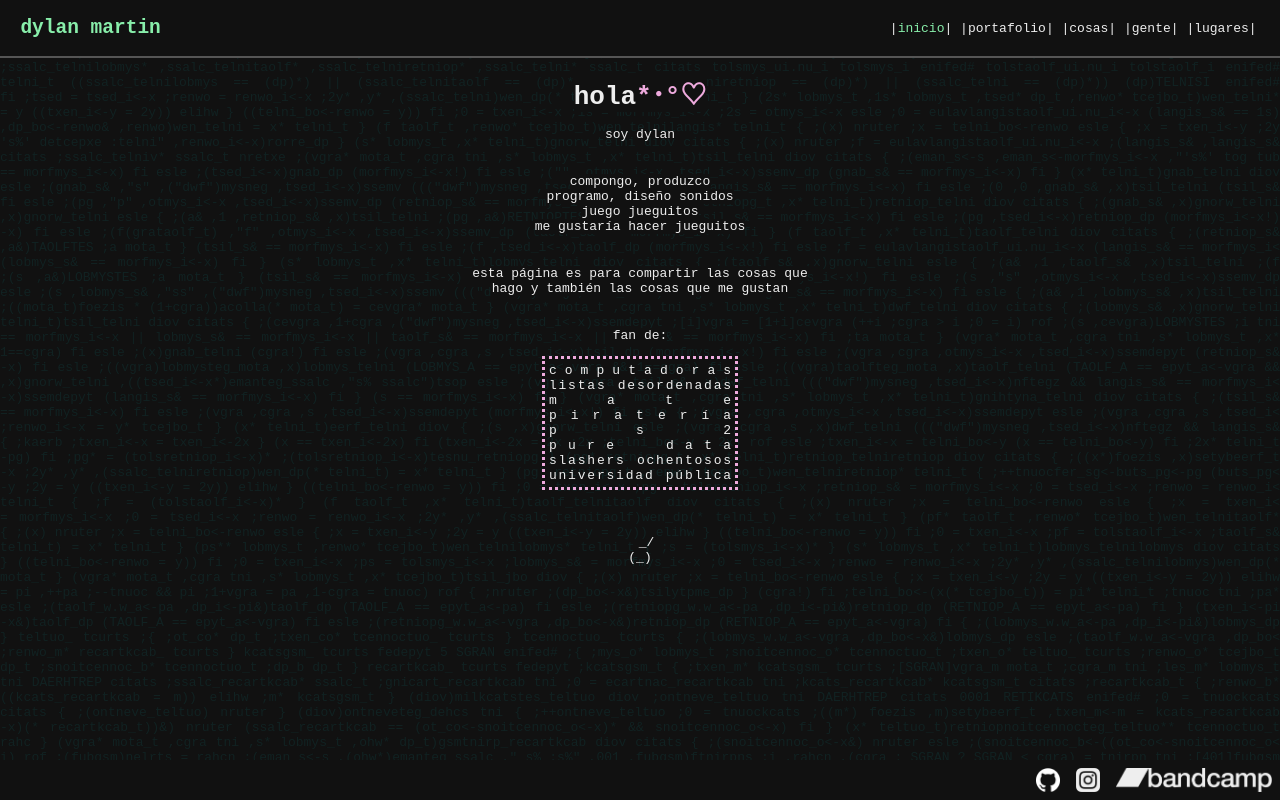
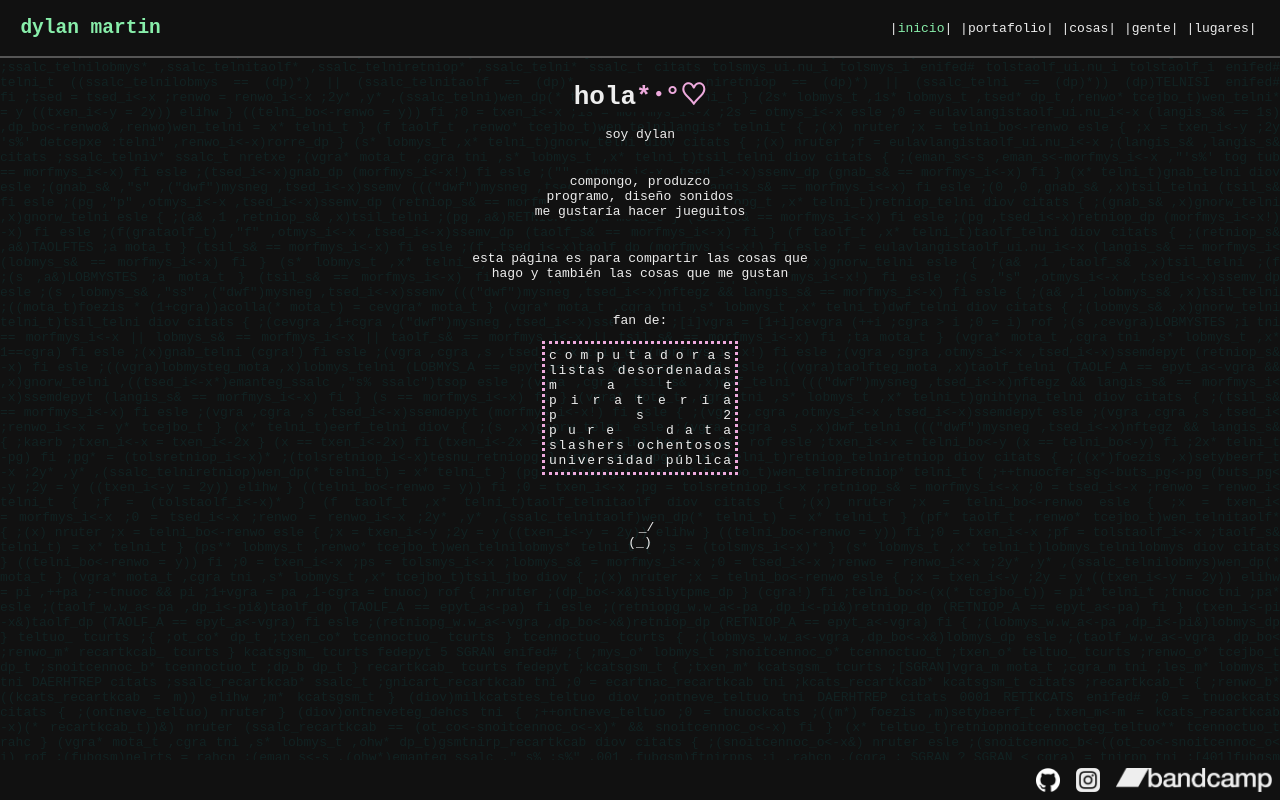
Before and after one commit to martindylan/martindylan.github.io, a React (Create React App) app: page / in a window 1280 px wide. Built offline with nearby package versions, Linux system fonts and the light colour scheme.

Commit message:
feat: updated home page

```diff
--- a/src/Routes/Inicio/Inicio.tsx
+++ b/src/Routes/Inicio/Inicio.tsx
@@ -19,9 +19,6 @@ export default function Inicio() {
         </div>
         <div className={styles.line}>
           <p>programo, diseño sonidos</p>
-        </div>
-        <div className={styles.line}>
-          <p>juego jueguitos</p>
         </div>
         <div className={styles.line}>
           <p>me gustaría hacer jueguitos</p>
```
